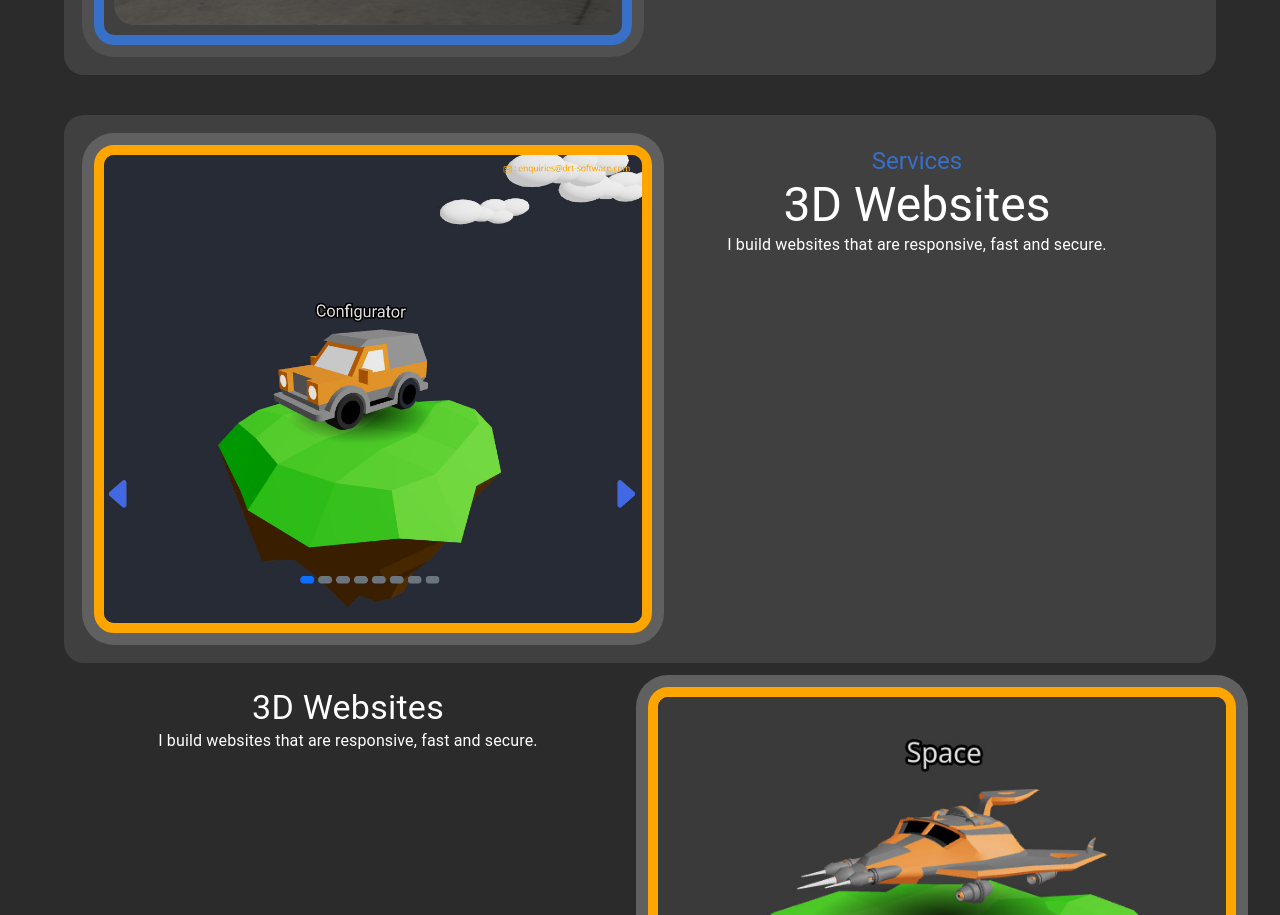
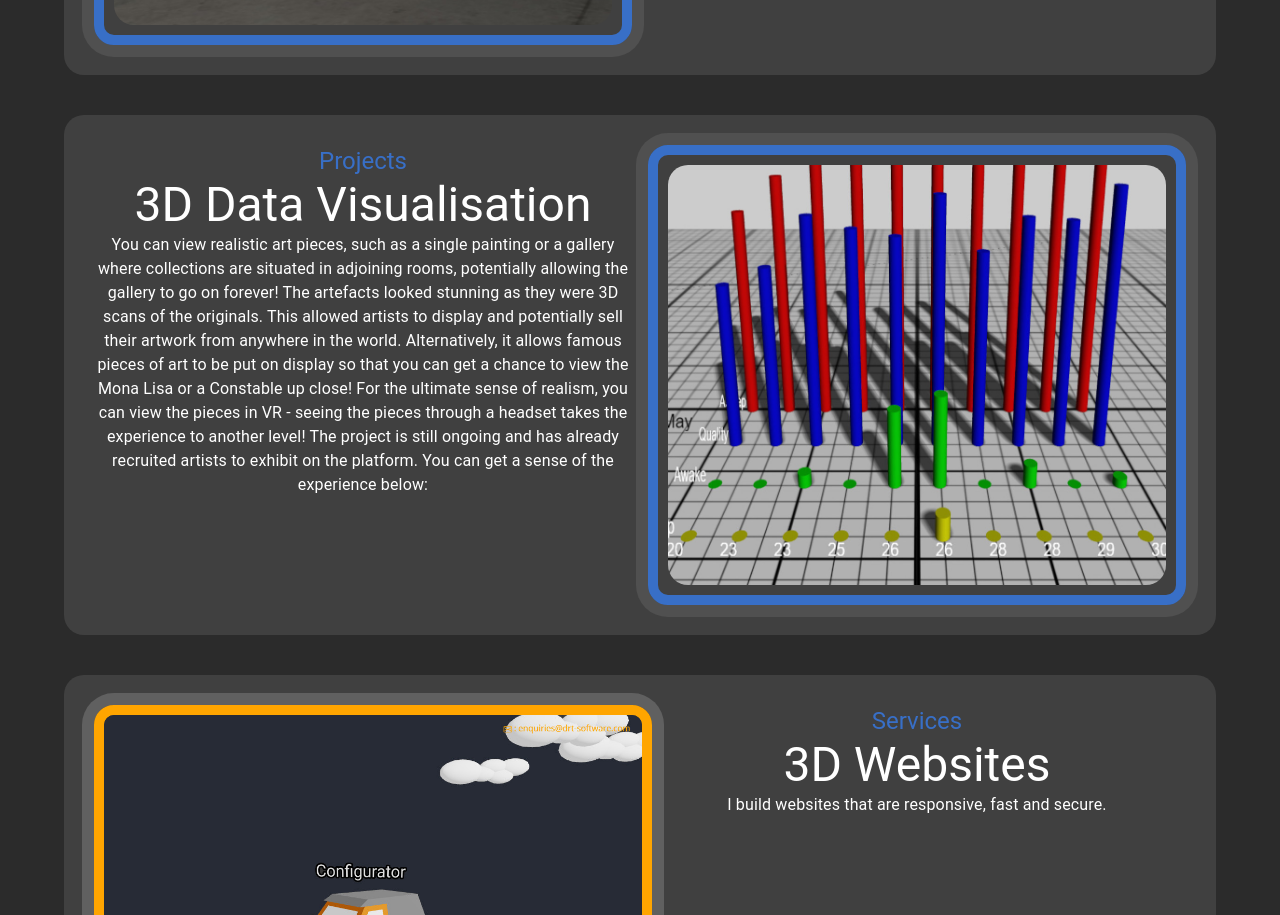
Before and after one commit to DoctorTone/drt_software_ltd, a React (Vite) app: page / in a window 1280 px wide. Shown: the part 1011-1926 px from the top of the page. Built offline with nearby package versions, Linux system fonts and the light colour scheme.

Commit message:
Added 3D data viz project

```diff
--- a/src/components/Projects.tsx
+++ b/src/components/Projects.tsx
@@ -15,7 +15,7 @@ const Projects = () => {
     <Container>
       <Box sx={{ mt: 5, background: "#404040", borderRadius: "20px" }}>
         <Grid container spacing={2} sx={{ mt: 3, padding: "30px" }}>
-          <Grid size={6}>
+          <Grid size={{ xs: 12, md: 6 }}>
             <div className="bordered">
               <Img src="./images/museum.jpg" alt="projects" />
               <Typography className="hoverText" variant="h4">
@@ -23,7 +23,7 @@ const Projects = () => {
               </Typography>
             </div>
           </Grid>
-          <Grid size={6} sx={{ textAlign: "center" }}>
+          <Grid size={{ xs: 12, md: 6 }} sx={{ textAlign: "center" }}>
             <Typography variant="h5" color="#386fc7">
               Projects
             </Typography>
@@ -45,6 +45,38 @@ const Projects = () => {
           </Grid>
         </Grid>
       </Box>
+      <Box sx={{ mt: 5, background: "#404040", borderRadius: "20px" }}>
+        <Grid container spacing={2} sx={{ mt: 3, padding: "30px" }}>
+          <Grid size={{ xs: 12, md: 6 }} sx={{ textAlign: "center" }}>
+            <Typography variant="h5" color="#386fc7">
+              Projects
+            </Typography>
+            <Typography variant="h3">3D Data Visualisation</Typography>
+            <Typography variant="body1">
+              You can view realistic art pieces, such as a single painting or a
+              gallery where collections are situated in adjoining rooms,
+              potentially allowing the gallery to go on forever! The artefacts
+              looked stunning as they were 3D scans of the originals. This
+              allowed artists to display and potentially sell their artwork from
+              anywhere in the world. Alternatively, it allows famous pieces of
+              art to be put on display so that you can get a chance to view the
+              Mona Lisa or a Constable up close! For the ultimate sense of
+              realism, you can view the pieces in VR - seeing the pieces through
+              a headset takes the experience to another level! The project is
+              still ongoing and has already recruited artists to exhibit on the
+              platform. You can get a sense of the experience below:
+            </Typography>
+          </Grid>
+          <Grid size={{ xs: 12, md: 6 }}>
+            <div className="bordered">
+              <Img src="./images/dataViz.jpg" alt="projects" />
+              <Typography className="hoverText" variant="h4">
+                3D Data Visualisation
+              </Typography>
+            </div>
+          </Grid>
+        </Grid>
+      </Box>
     </Container>
   );
 };
```
Also changed, not shown: public/images/dataViz.jpg (added).
